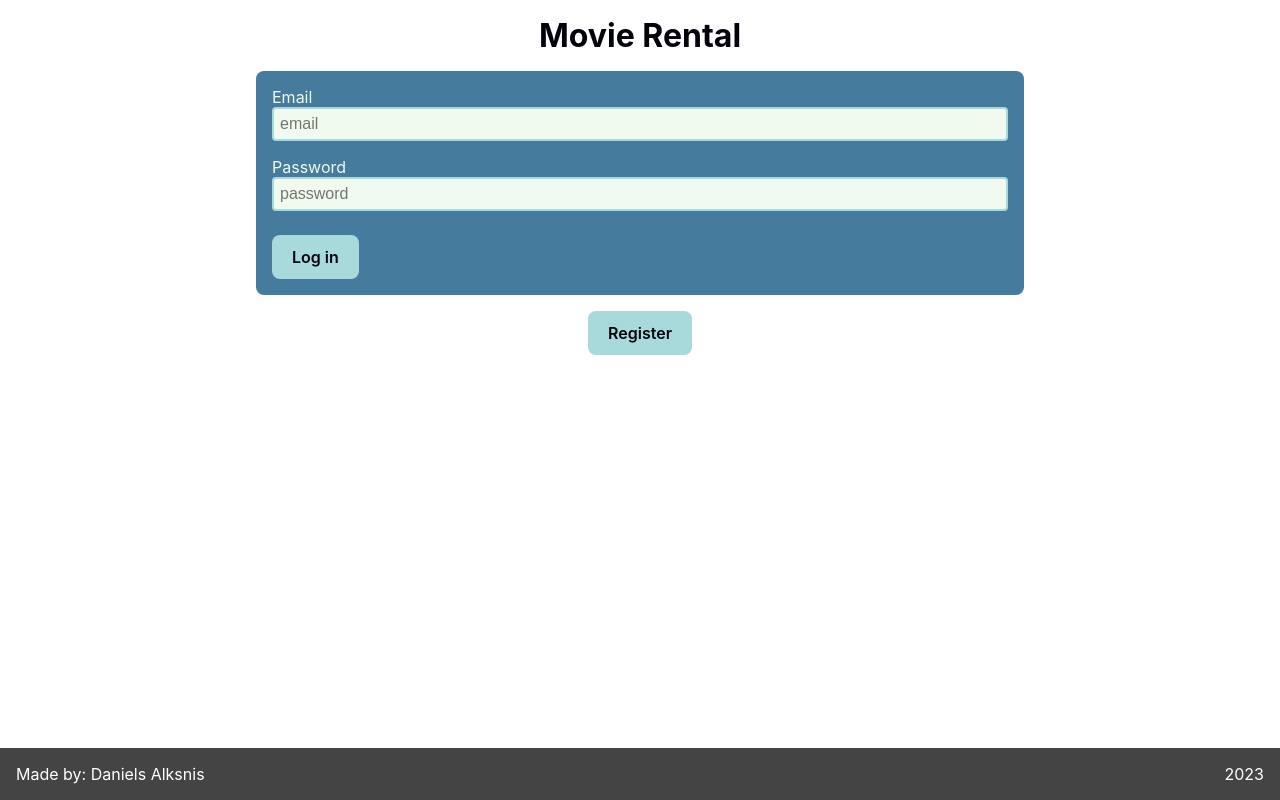
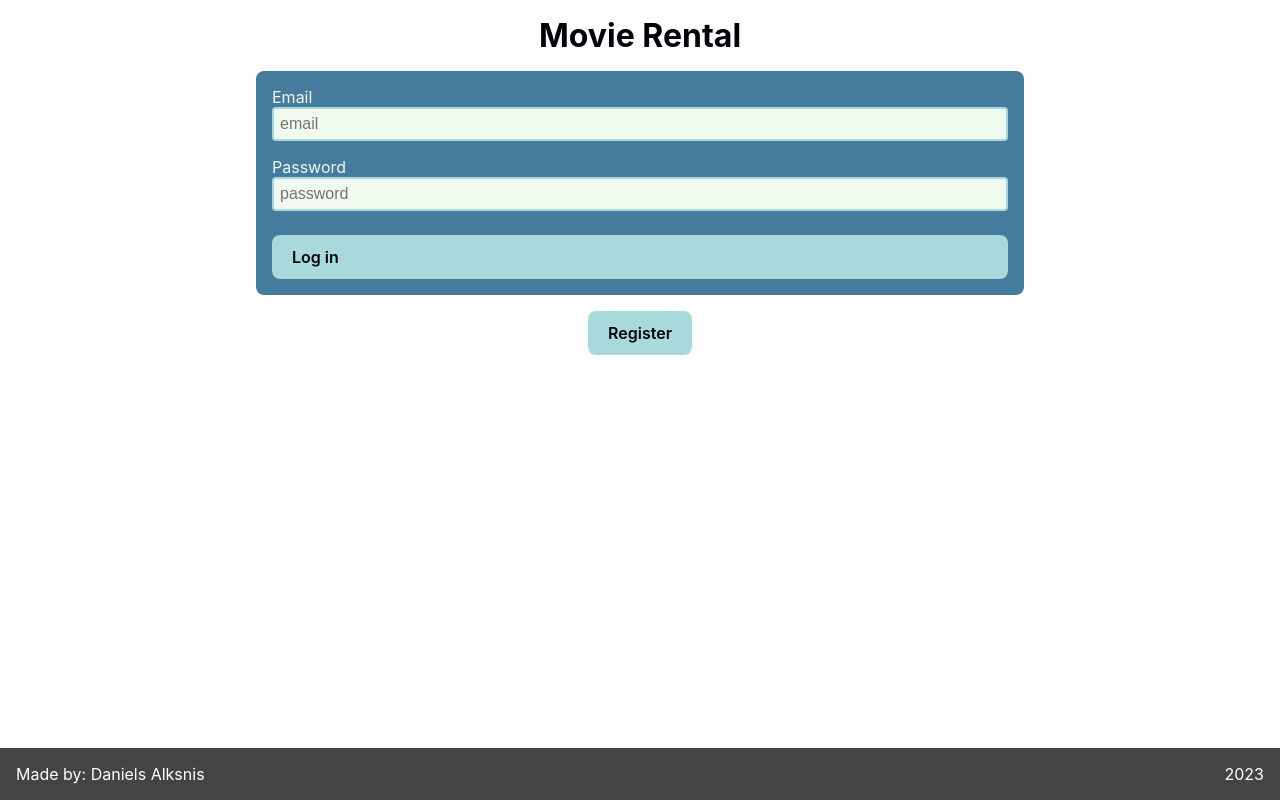
Before and after one commit to deimoss123/react-movie-app, a React (Vite) app: page /login in a window 1280 px wide. Built offline with nearby package versions, Linux system fonts and the light colour scheme.

Commit message:
Add a disabled button type

```diff
--- a/src/components/Button.module.scss
+++ b/src/components/Button.module.scss
@@ -4,7 +4,7 @@
   background-color: g.$secondary;
   padding: 0.75rem 1.25rem;
   border-radius: 8px;
-  max-width: fit-content;
+  // max-width: fit-content;
   transition: 300ms background-color;
   font-weight: 600;
 
@@ -12,3 +12,13 @@
     background-color: lighten($color: g.$secondary, $amount: 10);
   }
 }
+
+.disabled {
+  $gray: #aaa;
+
+  background-color: $gray;
+  cursor: default;
+  &:hover {
+    background-color: $gray;
+  }
+}
--- a/src/components/Button.tsx
+++ b/src/components/Button.tsx
@@ -4,14 +4,25 @@ interface Props {
   text: string;
   className?: string;
   type?: React.ButtonHTMLAttributes<HTMLButtonElement>['type'];
+  disabled?: boolean;
   onClick?: (e: React.SyntheticEvent) => void;
 }
 
-export default function Button({ text, className, type, onClick }: Props) {
+export default function Button({
+  text,
+  className,
+  type,
+  disabled,
+  onClick,
+}: Props) {
   return (
     <button
       onClick={onClick}
-      className={styles.button + (className ? ` ${className}` : '')}
+      className={
+        styles.button +
+        (disabled ? ` ${styles.disabled}` : '') +
+        (className ? ` ${className}` : '')
+      }
       type={type || 'button'}
     >
       {text}
```
